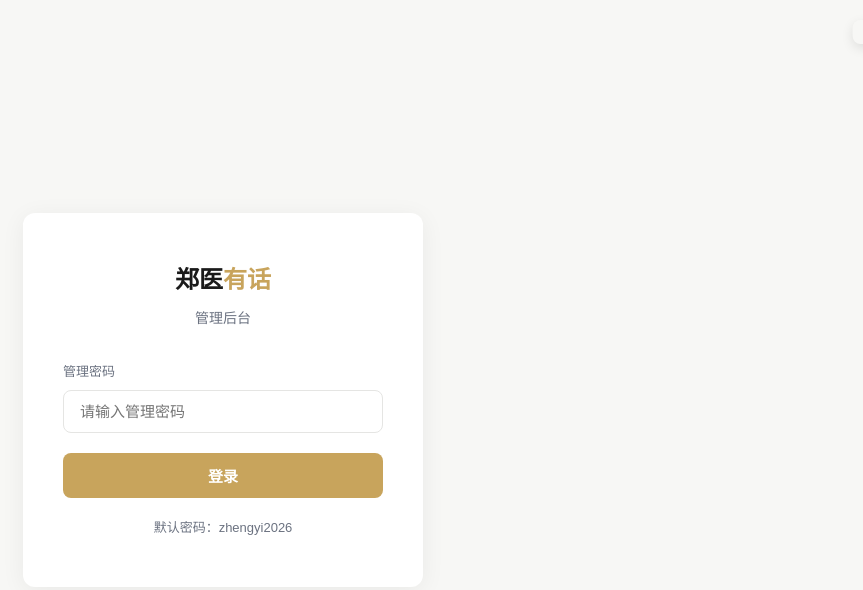
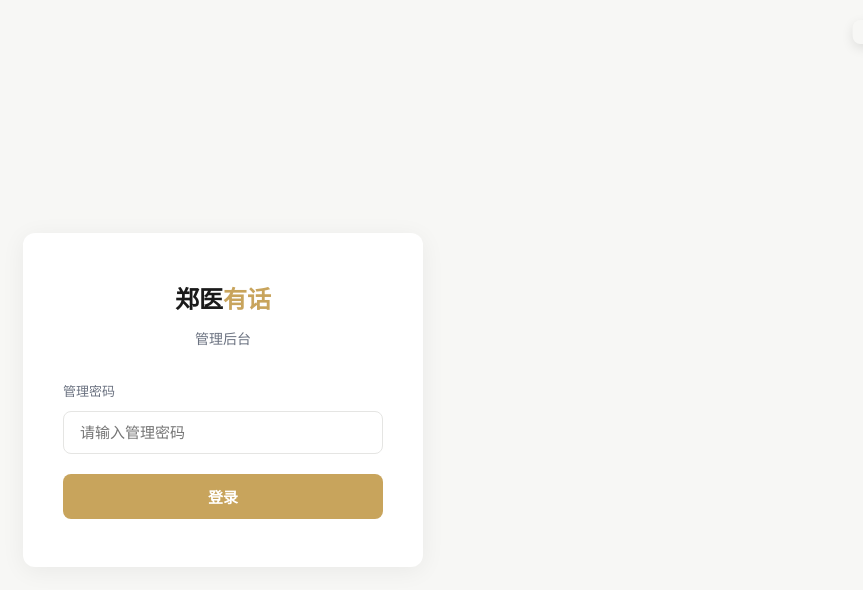
Before and after one commit to qlh6927/zhengyiyouhua, a website: page admin.html in a window 1280 px wide. Shown: the whole page, without its empty margins (417-1280 px from the left). Drawn offline with Linux system fonts and the light colour scheme.

Commit message:
security: SHA-256 password hashing, remove password hint

```diff
--- a/admin.html
+++ b/admin.html
@@ -187,7 +187,7 @@
                 <button type="submit" class="login-btn">登录</button>
                 <p class="login-error" id="loginError">密码错误，请重试</p>
             </form>
-            <p class="login-hint">默认密码：zhengyi2026</p>
+
         </div>
     </div>
 
```
